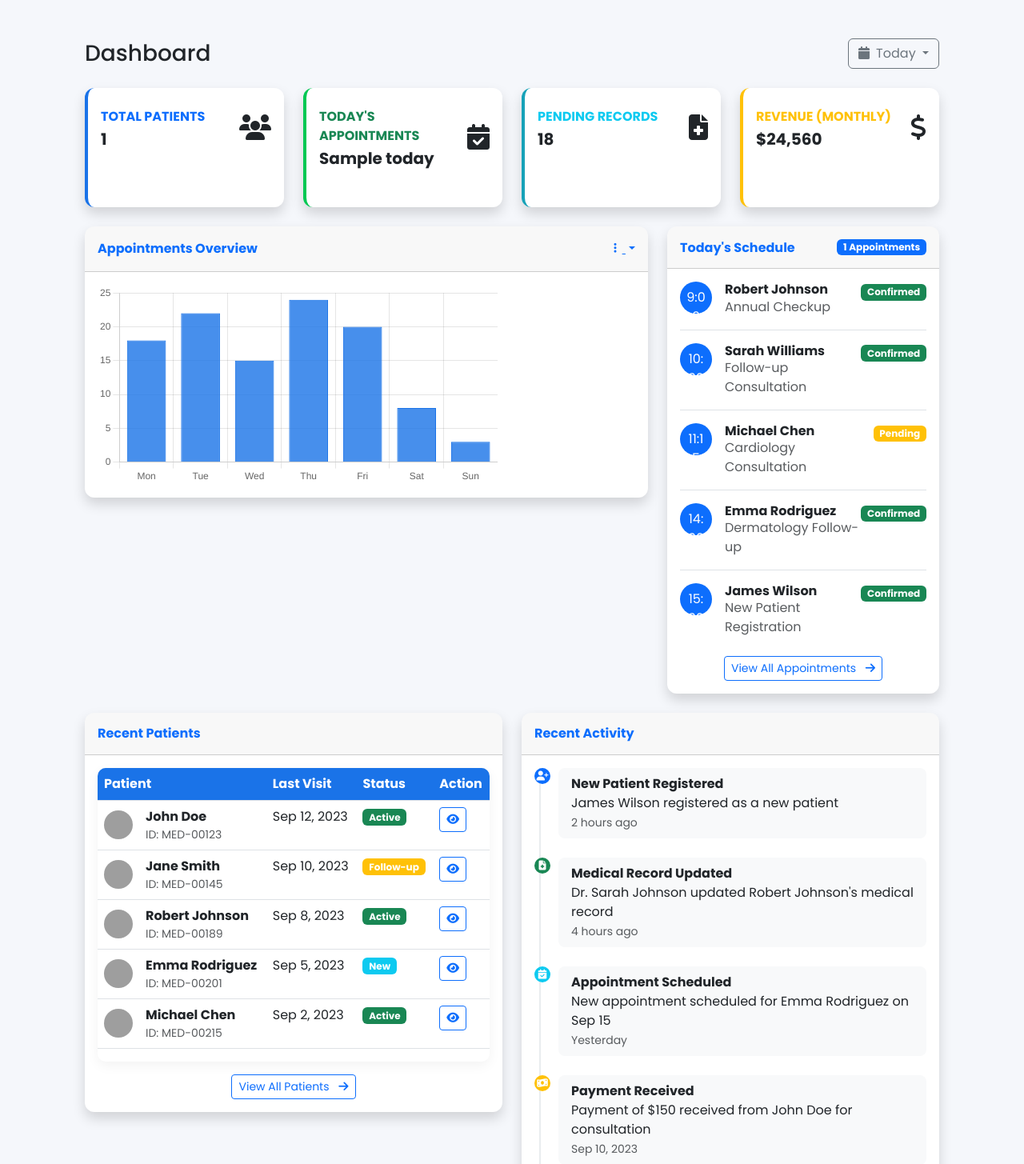
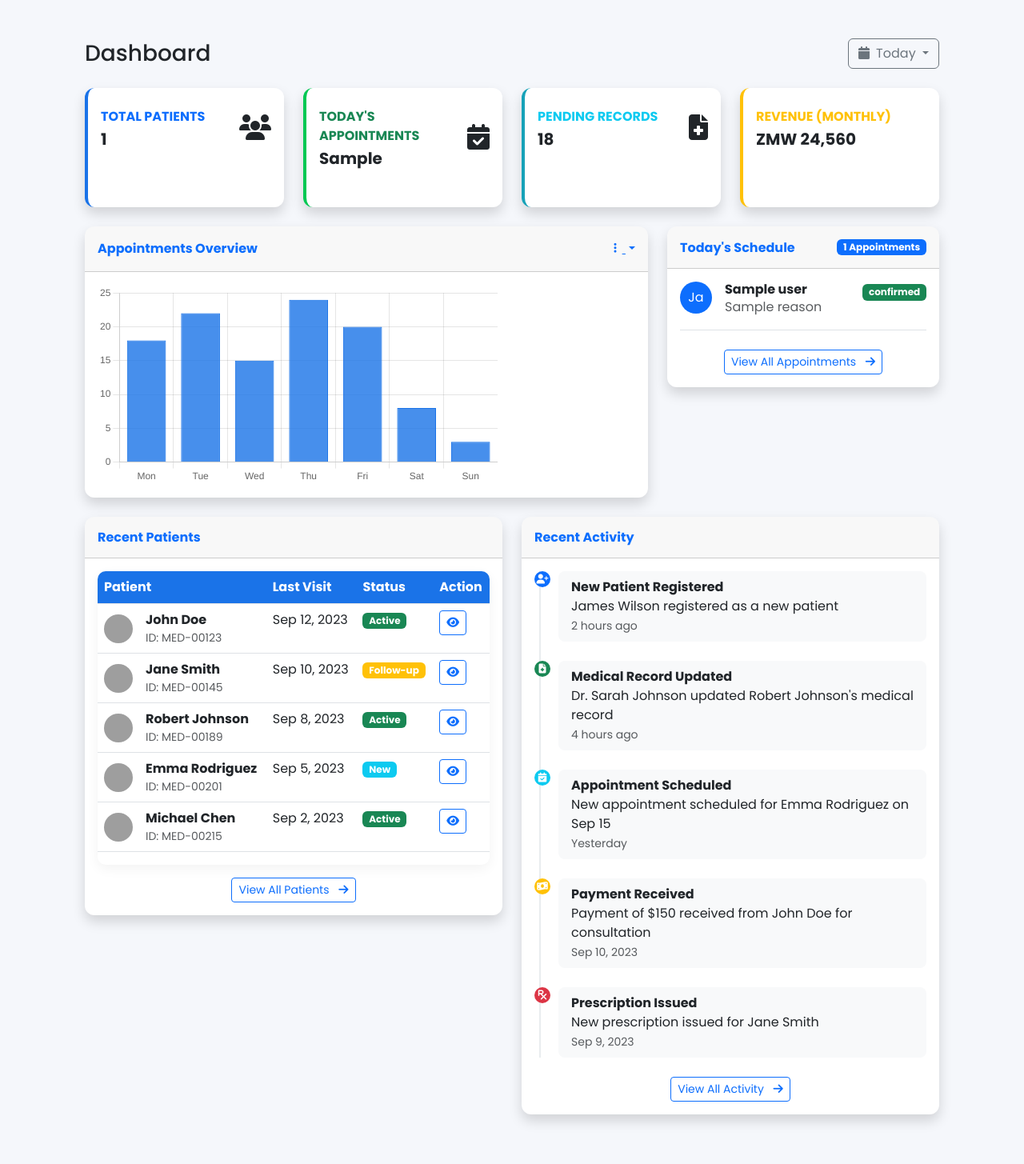
Before and after one commit to pumulo-mufalali/healthfirst, a Django app: template accounts/templates/accounts/dashboard.html in a window 1280 px wide. Shown: the part 56-1511 px from the top of the page at 80% size. Run offline with Django 3.2, Linux system fonts and the light colour scheme; the template is opened without the code that fills it: most values are stand-ins (such as "Sample title", 1, 10 or a date in 2020); grey boxes are pictures that could not be loaded.

Commit message:
dynamic system

```diff
--- a/accounts/templates/accounts/dashboard.html
+++ b/accounts/templates/accounts/dashboard.html
@@ -52,7 +52,7 @@
                             <div class="text-xs fw-bold text-success text-uppercase mb-1">
                                 Today's Appointments
                             </div>
-                            <div class="h5 mb-0 fw-bold text-gray-800">{{today}}</div>
+                            <div class="h5 mb-0 fw-bold text-gray-800">{{todays_appointment}}</div>
                         </div>
                         <div class="col-auto">
                             <i class="fas fa-calendar-check fa-2x text-gray-300"></i>
@@ -88,10 +88,10 @@
                             <div class="text-xs fw-bold text-warning text-uppercase mb-1">
                                 Revenue (Monthly)
                             </div>
-                            <div class="h5 mb-0 fw-bold text-gray-800">$24,560</div>
+                            <div class="h5 mb-0 fw-bold text-gray-800">ZMW 24,560</div>
                         </div>
                         <div class="col-auto">
-                            <i class="fas fa-dollar-sign fa-2x text-gray-300"></i>
+                            <!-- <i class="fas fa-dollar-sign fa-2x text-gray-300"></i> -->
                         </div>
                     </div>
                 </div>
@@ -133,84 +133,22 @@
                 </div>
                 <div class="card-body">
                     <div class="schedule-list">
-
-
-                        {% for patient in patients %}
+                        {% for appointment in appointments %}
                             <div class="d-flex border-bottom pb-3 mb-3">
                                 <div class="flex-shrink-0 me-3">
                                     <div class="bg-primary text-white rounded-circle p-2 text-center" style="width: 40px; height: 40px;">
-                                        9:00
+                                        {{appointment.start_time}}
                                     </div>
                                 </div>
                                 <div class="flex-grow-1">
-                                    <h6 class="fw-bold mb-0">Robert Johnson</h6>
-                                    <p class="mb-0 text-muted">Annual Checkup</p>
+                                    <h6 class="fw-bold mb-0">{{appointment.patient.user.get_full_name}}</h6>
+                                    <p class="mb-0 text-muted">{{appointment.reason}}</p>
                                 </div>
                                 <div class="flex-shrink-0">
-                                    <span class="badge bg-success">Confirmed</span>
+                                    <span class="badge bg-success">{{appointment.status}}</span>
                                 </div>
                             </div>
                         {% endfor %}
-
-                        <div class="d-flex border-bottom pb-3 mb-3">
-                            <div class="flex-shrink-0 me-3">
-                                <div class="bg-primary text-white rounded-circle p-2 text-center" style="width: 40px; height: 40px;">
-                                    10:30
-                                </div>
-                            </div>
-                            <div class="flex-grow-1">
-                                <h6 class="fw-bold mb-0">Sarah Williams</h6>
-                                <p class="mb-0 text-muted">Follow-up Consultation</p>
-                            </div>
-                            <div class="flex-shrink-0">
-                                <span class="badge bg-success">Confirmed</span>
-                            </div>
-                        </div>
-
-                        <div class="d-flex border-bottom pb-3 mb-3">
-                            <div class="flex-shrink-0 me-3">
-                                <div class="bg-primary text-white rounded-circle p-2 text-center" style="width: 40px; height: 40px;">
-                                    11:15
-                                </div>
-                            </div>
-                            <div class="flex-grow-1">
-                                <h6 class="fw-bold mb-0">Michael Chen</h6>
-                                <p class="mb-0 text-muted">Cardiology Consultation</p>
-                            </div>
-                            <div class="flex-shrink-0">
-                                <span class="badge bg-warning">Pending</span>
-                            </div>
-                        </div>
-
-                        <div class="d-flex border-bottom pb-3 mb-3">
-                            <div class="flex-shrink-0 me-3">
-                                <div class="bg-primary text-white rounded-circle p-2 text-center" style="width: 40px; height: 40px;">
-                                    14:00
-                                </div>
-                            </div>
-                            <div class="flex-grow-1">
-                                <h6 class="fw-bold mb-0">Emma Rodriguez</h6>
-                                <p class="mb-0 text-muted">Dermatology Follow-up</p>
-                            </div>
-                            <div class="flex-shrink-0">
-                                <span class="badge bg-success">Confirmed</span>
-                            </div>
-                        </div>
-
-                        <div class="d-flex">
-                            <div class="flex-shrink-0 me-3">
-                                <div class="bg-primary text-white rounded-circle p-2 text-center" style="width: 40px; height: 40px;">
-                                    15:30
-                                </div>
-                            </div>
-                            <div class="flex-grow-1">
-                                <h6 class="fw-bold mb-0">James Wilson</h6>
-                                <p class="mb-0 text-muted">New Patient Registration</p>
-                            </div>
-                            <div class="flex-shrink-0">
-                                <span class="badge bg-success">Confirmed</span>
-                            </div>
-                        </div>
                     </div>
 
                     <div class="text-center mt-4">
--- a/appointments/models.py
+++ b/appointments/models.py
@@ -25,7 +25,7 @@ class Appointment(models.Model):
     date = models.DateField()
     start_time = models.TimeField()
     end_time = models.TimeField()
-    reason = models.TextField()
+    reason = models.TextField(blank=True, null=True)
     status = models.CharField(max_length=20, choices=STATUS_CHOICES, default='pending')
     appointment_type = models.CharField(max_length=20, choices=APPOINTMENT_TYPE_CHOICES, default='in_person')
     notes = models.TextField(blank=True, null=True)
```
Also changed, not shown: accounts/views.py (+11 -8 lines), appointments/templates/appointments/list.html (+54 -12 lines), appointments/views.py (+5 -3 lines), db.sqlite3.
